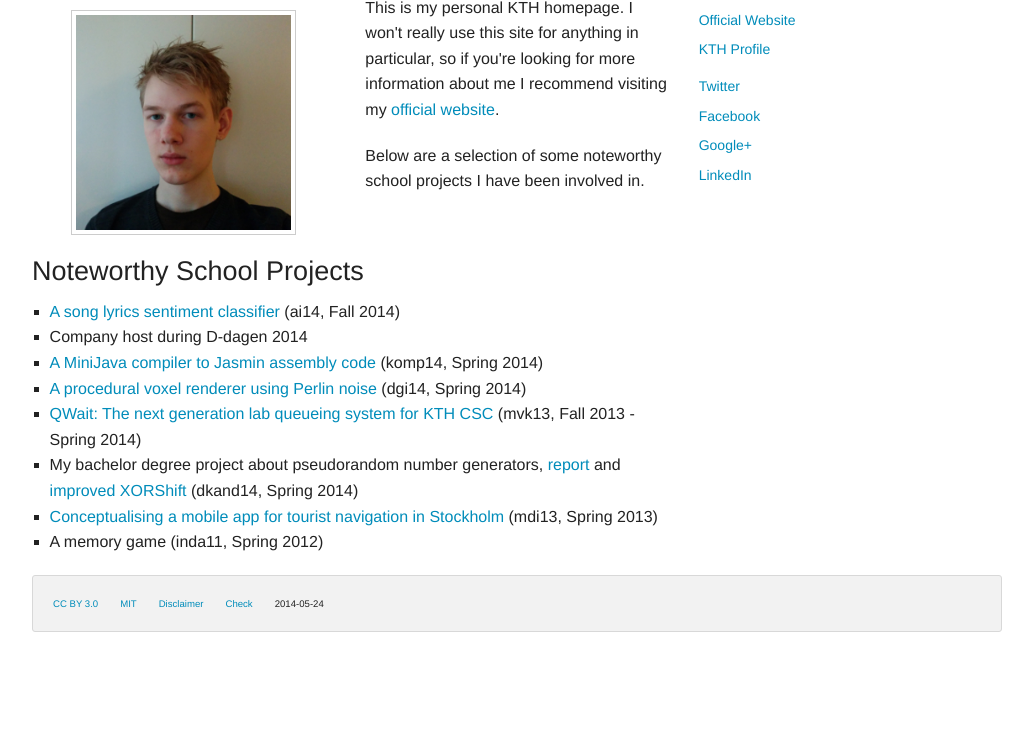
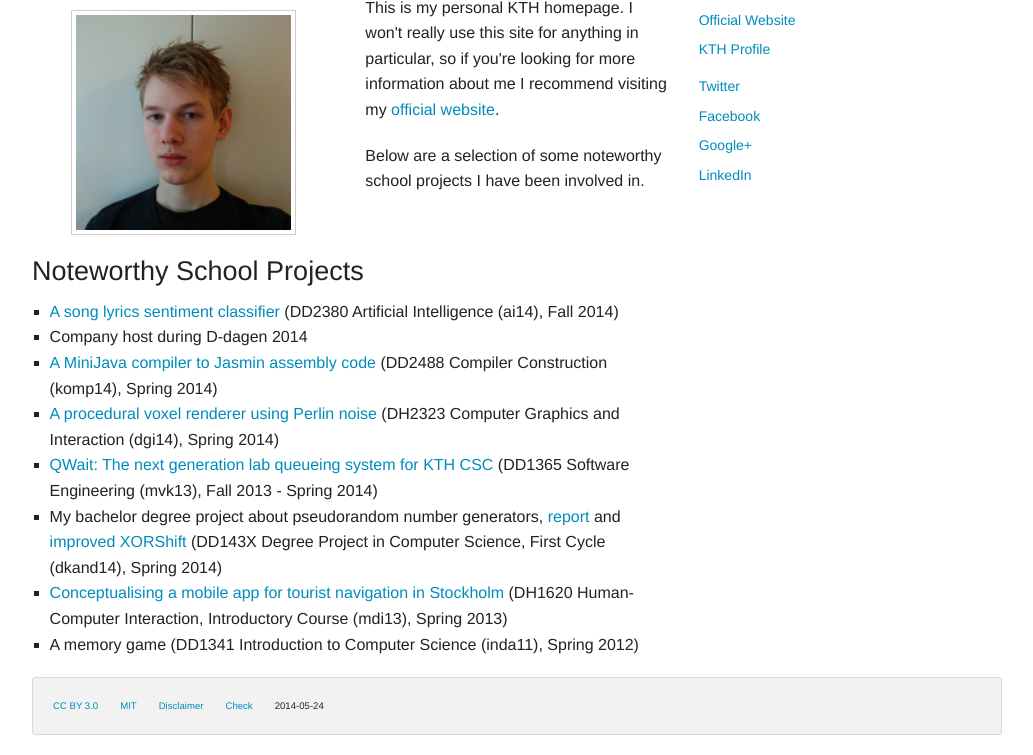
Before and after one commit to hlilje/kth-homepage, a PHP site: page / in a window 1280 px wide. Shown: the part 175-930 px from the top of the page, without its empty margins (123-1156 px from the left). Before the commit the page ends 807 px from the top, so only its background shows below. Run offline with PHP 8.4, Linux system fonts and the light colour scheme.

Commit message:
Change course abbreviations to full names

```diff
--- a/index.php
+++ b/index.php
@@ -48,14 +48,14 @@
           <article>
             <h3>Noteworthy School Projects</h3>
             <ul class="square">
-              <li><a href="https://github.com/hlilje/songmood">A song lyrics sentiment classifier</a> (ai14, Fall 2014)</li>
+              <li><a href="https://github.com/hlilje/songmood">A song lyrics sentiment classifier</a> (DD2380 Artificial Intelligence (ai14), Fall 2014)</li>
               <li>Company host during D-dagen 2014</li>
-              <li><a href="https://github.com/hlilje/komp14-compiler">A MiniJava compiler to Jasmin assembly code</a> (komp14, Spring 2014)</li>
-              <li><a href="https://github.com/hlilje/dgi14-voxels">A procedural voxel renderer using Perlin noise</a> (dgi14, Spring 2014)</li>
-              <li><a href="https://github.com/mvk13ogb/qwait">QWait: The next generation lab queueing system for KTH CSC</a> (mvk13, Fall 2013 - Spring 2014)</li>
-              <li>My bachelor degree project about pseudorandom number generators, <a href="#">report</a> and <a href="https://github.com/hlilje/better-random">improved XORShift</a> (dkand14, Spring 2014)</li>
-              <li><a href="http://mdik3.blogspot.se/">Conceptualising a mobile app for tourist navigation in Stockholm</a> (mdi13, Spring 2013)</li>
-              <li>A memory game (inda11, Spring 2012)</li>
+              <li><a href="https://github.com/hlilje/komp14-compiler">A MiniJava compiler to Jasmin assembly code</a> (DD2488 Compiler Construction (komp14), Spring 2014)</li>
+              <li><a href="https://github.com/hlilje/dgi14-voxels">A procedural voxel renderer using Perlin noise</a> (DH2323 Computer Graphics and Interaction (dgi14), Spring 2014)</li>
+              <li><a href="https://github.com/mvk13ogb/qwait">QWait: The next generation lab queueing system for KTH CSC</a> (DD1365 Software Engineering (mvk13), Fall 2013 - Spring 2014)</li>
+              <li>My bachelor degree project about pseudorandom number generators, <a href="#">report</a> and <a href="https://github.com/hlilje/better-random">improved XORShift</a> (DD143X Degree Project in Computer Science, First Cycle (dkand14), Spring 2014)</li>
+              <li><a href="http://mdik3.blogspot.se/">Conceptualising a mobile app for tourist navigation in Stockholm</a> (DH1620 Human-Computer Interaction, Introductory Course (mdi13), Spring 2013)</li>
+              <li>A memory game (DD1341 Introduction to Computer Science (inda11), Spring 2012)</li>
             </ul>
           </article>
         </section>
```
